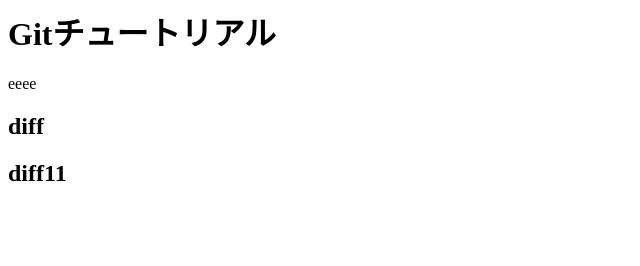
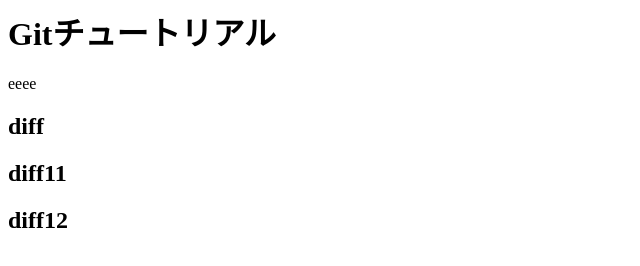
Before and after one commit to nat3e723/git_tutorial, a plain HTML site: page index.html in a window 1280 px wide. Shown: the whole page, without its empty margins (0-640 px from the left). Drawn offline with Linux system fonts and the light colour scheme.

Commit message:
Update index.html

```diff
--- a/index.html
+++ b/index.html
@@ -2,3 +2,4 @@
 <p>eeee</p>
 <h2>diff</h2>
 <h2>diff11</h2>
+<h2>diff12</h2>
```
